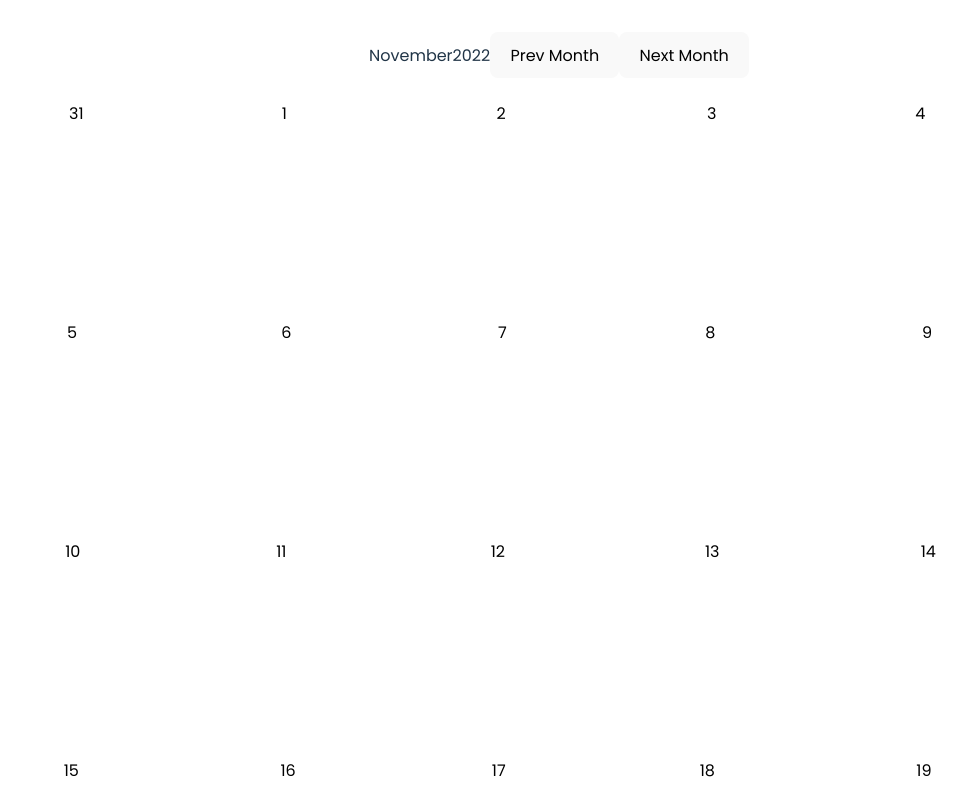
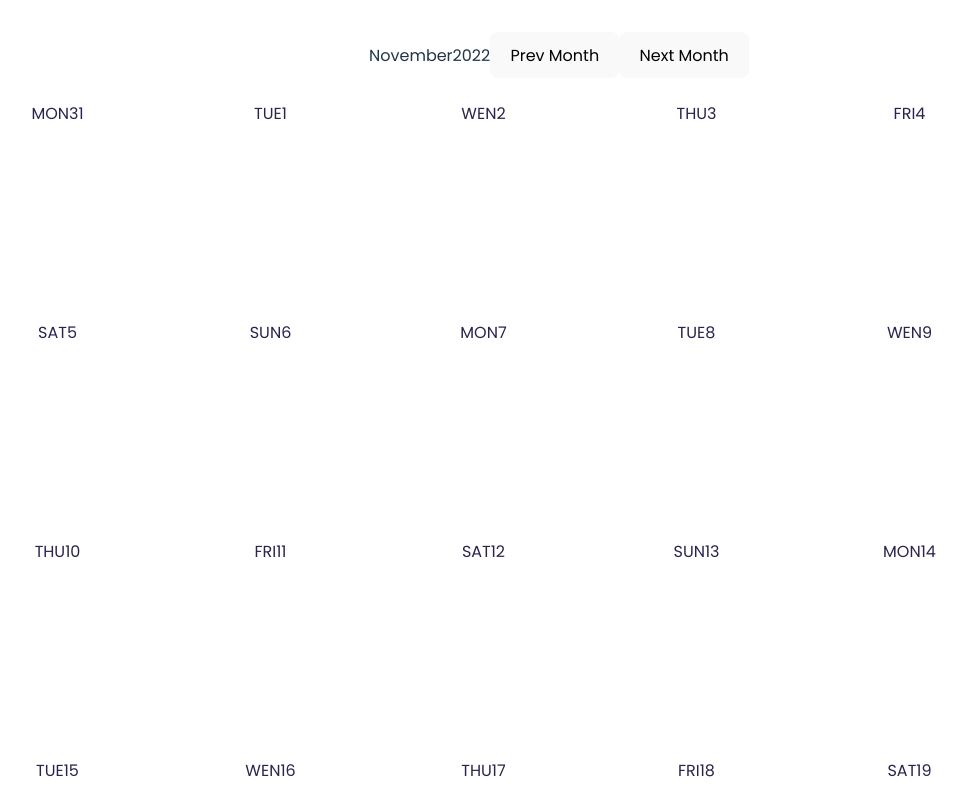
Before and after one commit to DavidVeVe/Calendar-react, a React (Vite) app: page / in a window 1280 px wide. Shown: the top 800 px of the page, without its empty margins (81-1046 px from the left). Built offline with nearby package versions, Linux system fonts and the light colour scheme.

Commit message:
Add isFromPrevMonth flag

```diff
--- a/src/components/CalendarDay/index.jsx
+++ b/src/components/CalendarDay/index.jsx
@@ -1,10 +1,15 @@
 import "./calendarDay.scss";
 
-function CalendarDay({ dayNumber, dayName }) {
+function CalendarDay({ dayNumber, dayName, isFromPrevMonth }) {
+    const getClassNames = (condition) => {
+        const initialClassName = 'calendar-day'
+        condition ? `${initialClassName}--is-from-prev-month` : initialClassName
+    }
+
   return (
     <div className="calendar-day">
-      <span className="calendar-day__number" style={{ color: "black" }}>
-        <span style={{position: "relative", top: "-25px", color: "white"}}>{dayName}</span>
+      <span className="calendar-day__number">
+        <span>{dayName}</span>
         <span>{dayNumber}</span>
       </span>
     </div>
--- a/src/components/CalendarGrid/index.jsx
+++ b/src/components/CalendarGrid/index.jsx
@@ -2,21 +2,32 @@ import CalendarDay from "../CalendarDay";
 import "./calendarGrid.scss";
 
 function CalendarGrid({ currentMonthDays, prevMonthDays }) {
-  let {dayIndex} = currentMonthDays
+  let { dayIndex } = currentMonthDays;
 
   if (currentMonthDays.dayIndex === 0) {
-    dayIndex = 6
+    dayIndex = 6;
   } else {
-    dayIndex = dayIndex - 1
+    dayIndex = dayIndex - 1;
   }
 
-  const days = prevMonthDays.days.slice(-dayIndex).concat(currentMonthDays.days)
+  const prevMonthLastDays = prevMonthDays.days.slice(-dayIndex).map((day) => {
+    return { ...day, isFromPrevMonth: true };
+  });
+
+  const days = prevMonthLastDays.concat(currentMonthDays.days);
 
   return (
     <section className="calendar-grid">
       {days.map((day) => {
-        const { dayNumber, dayName } = day;
-        return <CalendarDay key={dayNumber + dayName} dayNumber={dayNumber} dayName={dayName} />;
+        const { dayNumber, dayName, isFromPrevMonth } = day;
+        return (
+          <CalendarDay
+            key={dayNumber + dayName}
+            dayNumber={dayNumber}
+            dayName={dayName}
+            isFromPrevMonth={isFromPrevMonth}
+          />
+        );
       })}
     </section>
   );
```
